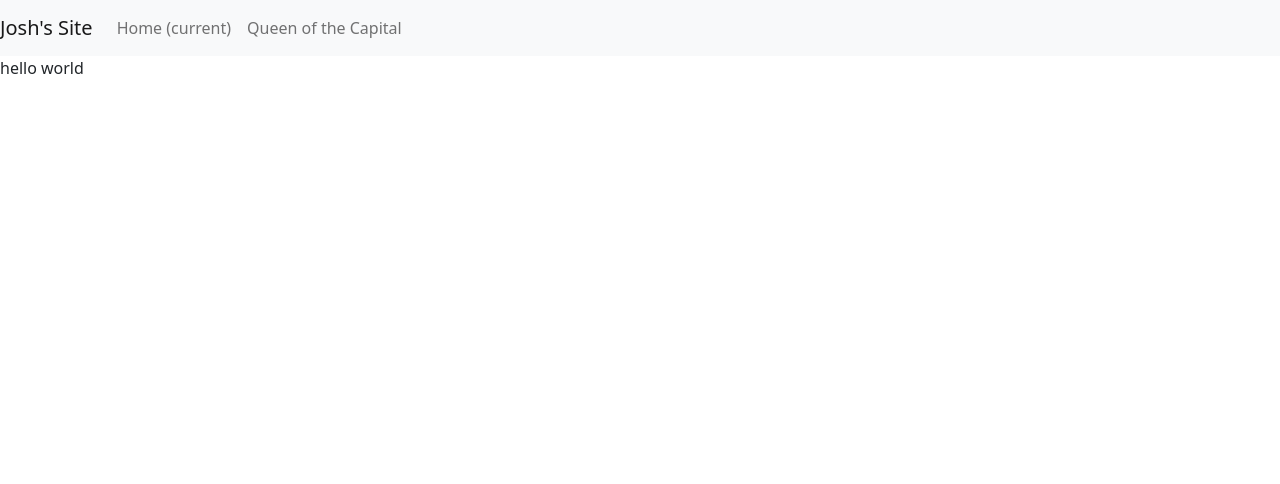
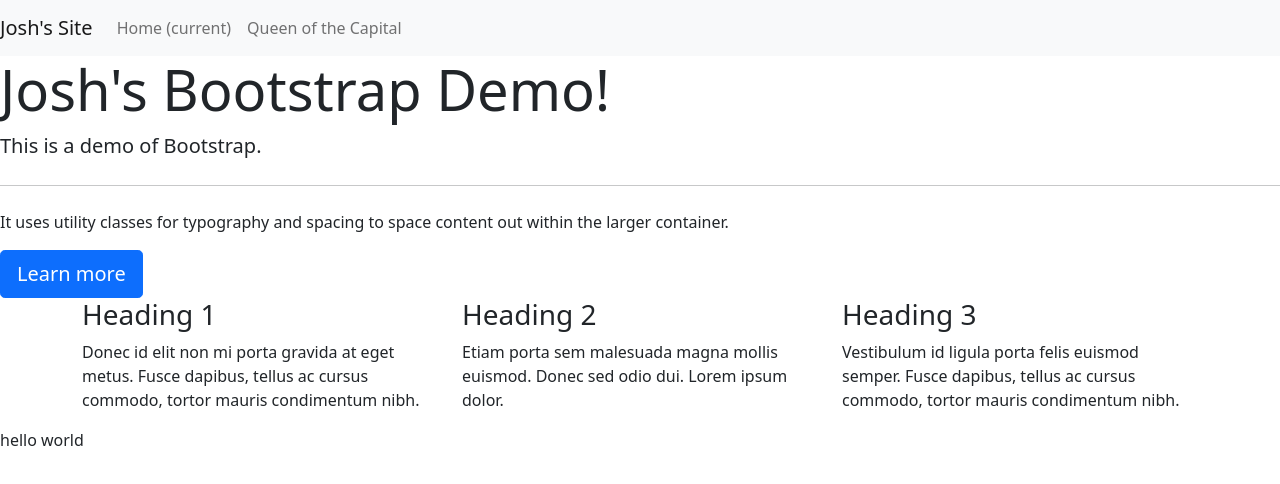
Before and after one commit to jdavidsburg/josh-davidsburg-jour352, a plain HTML site: page bootstrap-template.html in a window 1280 px wide. Drawn offline with nearby package versions, Linux system fonts and the light colour scheme.

Commit message:
bootstrap template

```diff
--- a/bootstrap-template.html
+++ b/bootstrap-template.html
@@ -28,6 +28,33 @@
     <!-- bootstrap nabar end -->
 
 
+<div class="jumbotron">
+ <h1 class="display-4">Josh's Bootstrap Demo! </h1>
+ <p class="lead">This is a demo of Bootstrap.</p>
+ <hr class="my-4">
+ <p>It uses utility classes for typography and spacing to space content out within the larger container.</p>
+ <a class="btn btn-primary btn-lg" href="#" role="button">Learn more</a>
+</div>
+
+<div class="container">
+        <div class="row">
+                <div class="col-md-4">
+                        <h3>Heading 1</h3>
+                        <p>Donec id elit non mi porta gravida at eget metus. Fusce dapibus, tellus ac cursus commodo, tortor mauris condimentum nibh.</p>
+                </div>
+                <div class="col-md-4">
+                        <h3>Heading 2</h3>
+                        <p>Etiam porta sem malesuada magna mollis euismod. Donec sed odio dui. Lorem ipsum dolor.</p>
+                </div>
+                <div class="col-md-4">
+                        <h3>Heading 3</h3>
+                        <p>Vestibulum id ligula porta felis euismod semper. Fusce dapibus, tellus ac cursus commodo, tortor mauris condimentum nibh.</p>
+                </div>
+        </div>
+</div>
+
+
+
     <p> hello world</p>
     <script src="https://cdn.jsdelivr.net/npm/bootstrap@5.0.1/dist/js/bootstrap.bundle.min.js" integrity="sha384-gtEjrD/SeCtmISkJkNUaaKMoLD0//ElJ19smozuHV6z3Iehds+3Ulb9Bn9Plx0x4" crossorigin="anonymous"></script>
   </body>
```
